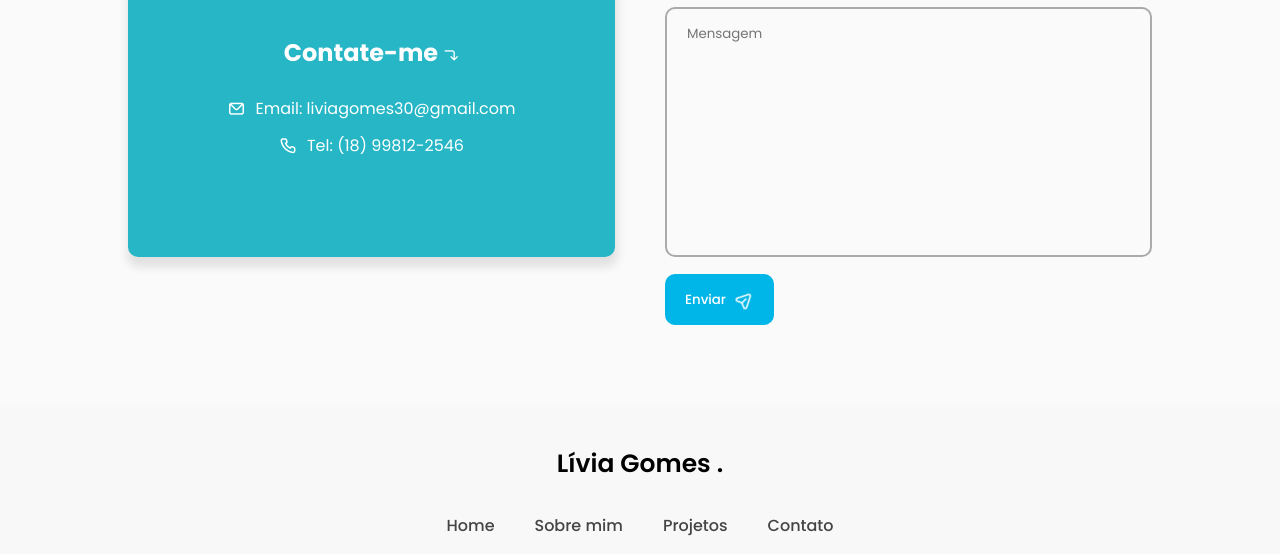
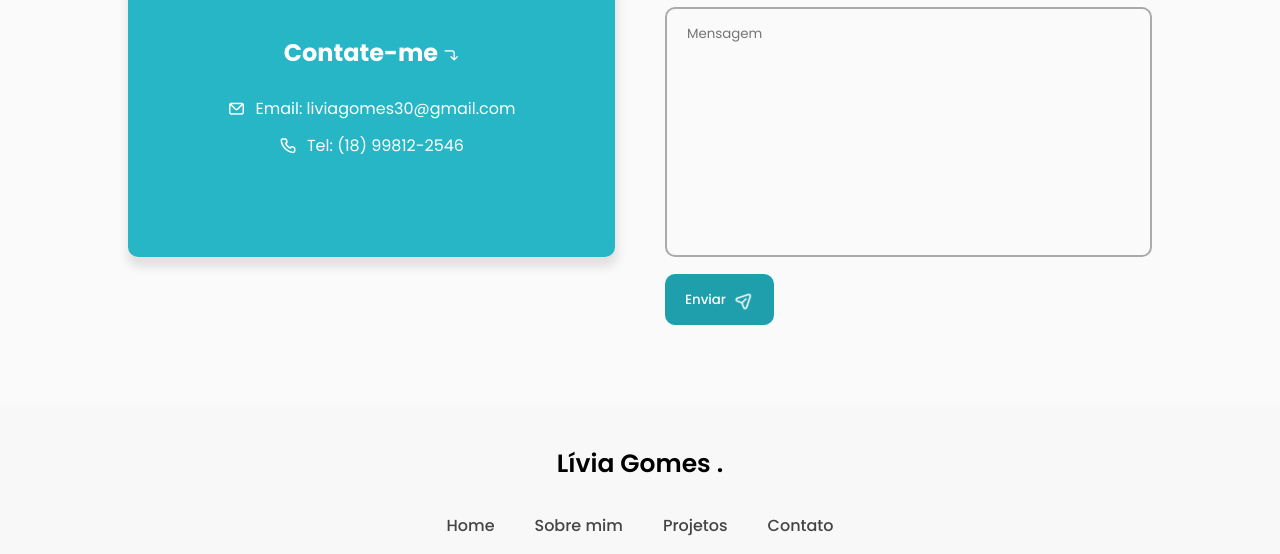
Before and after one commit to liviagomes30/Meu-Portfolio-2024, a plain HTML site: page index.html in a window 1280 px wide. In both pictures the pointer is over the button "Enviar". Shown: the part 2217-2771 px from the top of the page. Drawn offline with nearby package versions, Linux system fonts and the light colour scheme.

```diff
--- a/assets/css/style.css
+++ b/assets/css/style.css
@@ -499,7 +499,7 @@
   color: var(--color-white);
 }
 .form-button > .btn:hover {
-  background: #00b5e7;
+  background: var(--text-color-third);
 }
 .form-button i {
   font-size: 18px;
```
Also changed, not shown: assets/images/avatar.png.
